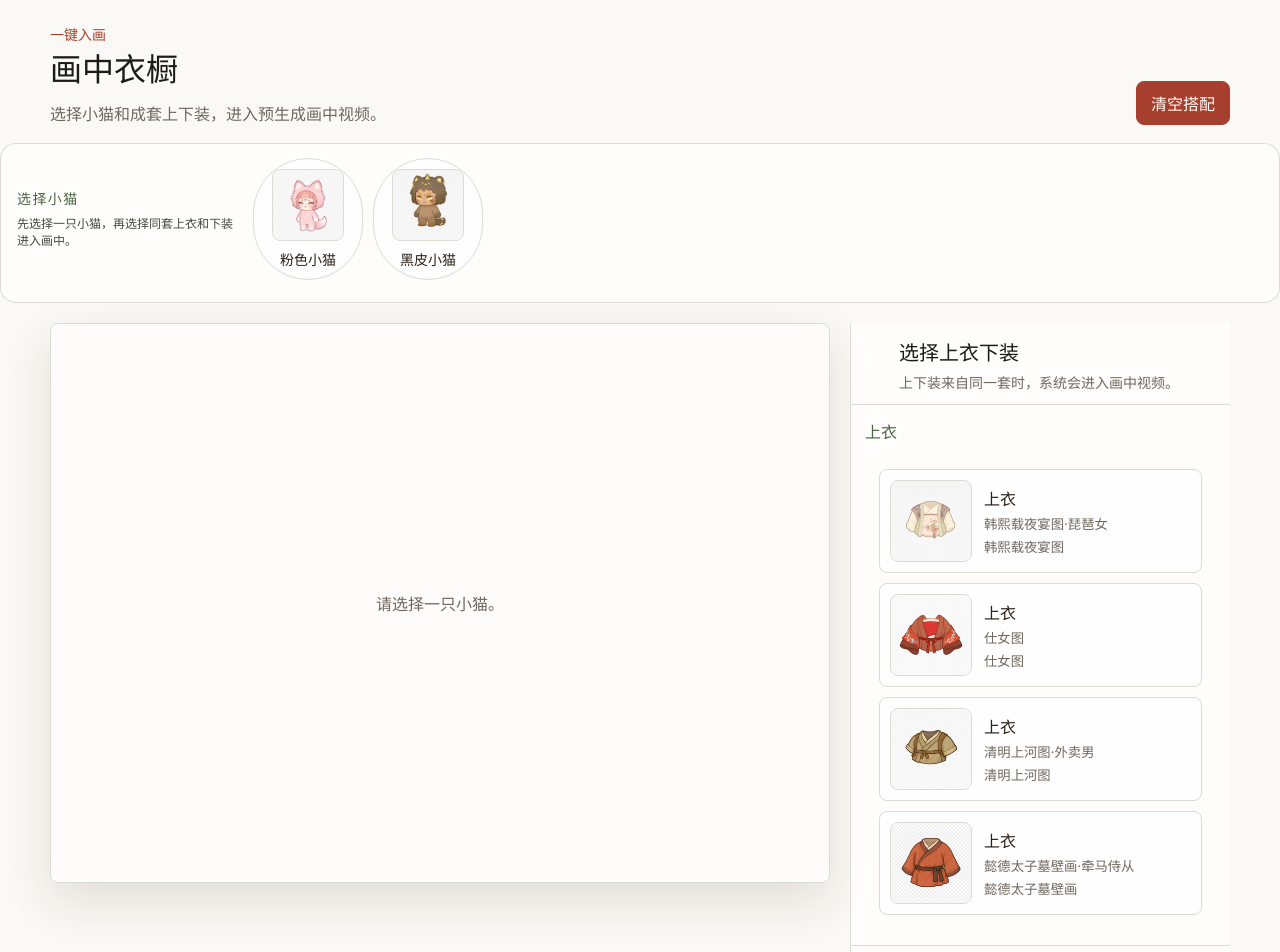
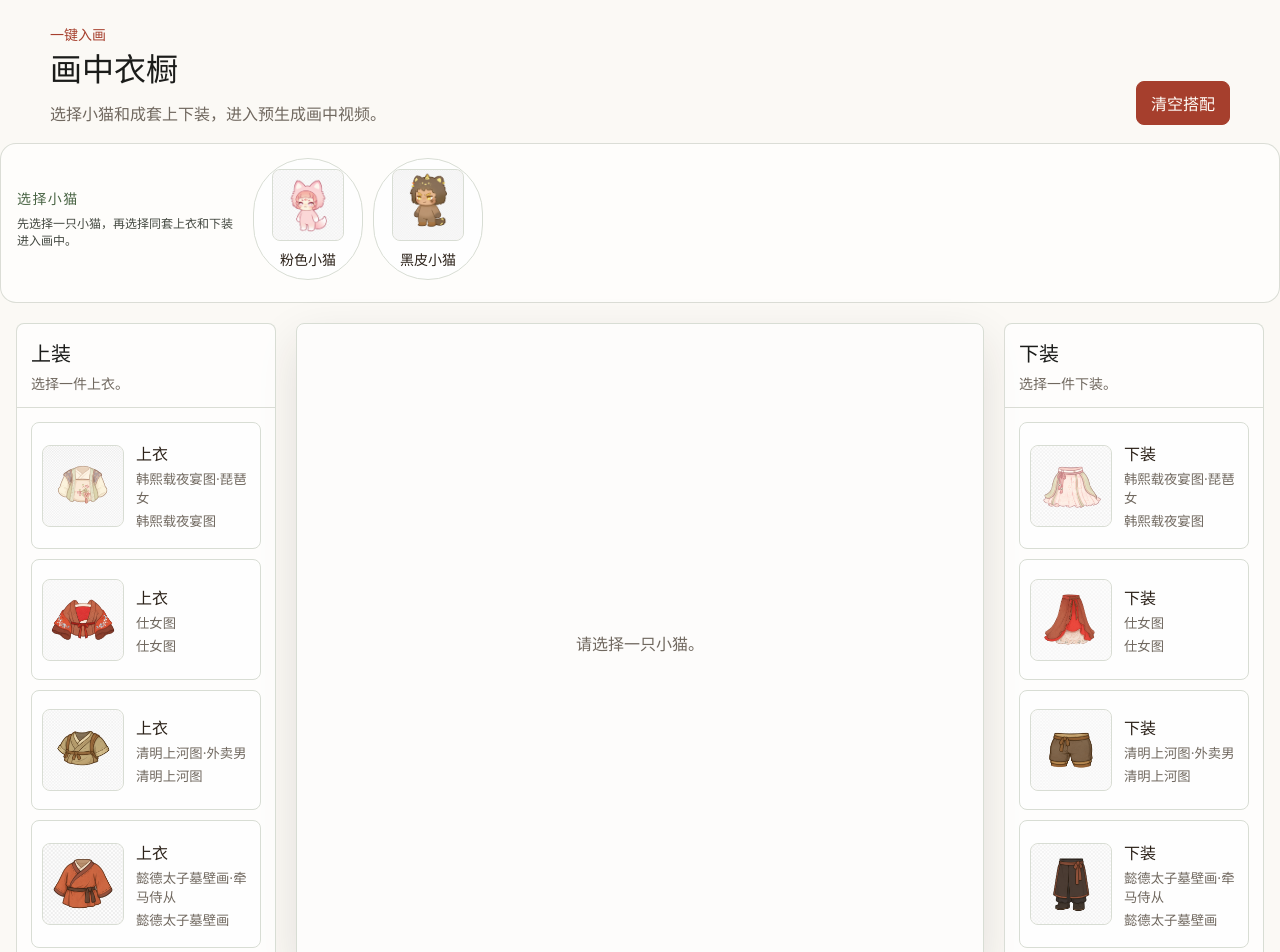
Before and after one commit to wangyuelu78-netizen/dressup, a React (Vite) app: page / in a window 1280 px wide. Shown: the top 952 px of the page. Built offline with nearby package versions, Linux system fonts and the light colour scheme; the HTML template or start-up script is replaced by a standard one.

Commit message:
修改布局

```diff
--- a/src/features/dressup/components/ItemPanel.jsx
+++ b/src/features/dressup/components/ItemPanel.jsx
@@ -27,45 +27,29 @@ function OutfitPartButton({ image, label, outfit, selected, onClick }) {
 
 export default function ItemPanel({
   outfits,
-  selectedBottomOutfitId,
-  selectedTopOutfitId,
-  onSelectBottomOutfit,
-  onSelectTopOutfit,
+  part,
+  selectedOutfitId,
+  onSelectOutfit,
 }) {
+  const isTop = part === "top";
+
   return (
-    <aside className="gf-panel" aria-label="衣物选择面板">
+    <aside className={`gf-panel outfit-side-panel outfit-side-panel-${part}`} aria-label={isTop ? "上装选择栏" : "下装选择栏"}>
       <div className="gf-panel-header">
-        <h2>选择上衣下装</h2>
-        <p>上下装来自同一套时，系统会进入画中视频。</p>
+        <h2>{isTop ? "上装" : "下装"}</h2>
+        <p>{isTop ? "选择一件上衣。" : "选择一件下装。"}</p>
       </div>
 
-      <div className="outfit-part-section">
-        <h3>上衣</h3>
-        <div className="gf-item-list custom-scrollbar" aria-label="上衣列表">
+      <div className="outfit-part-section outfit-part-section-full">
+        <div className="gf-item-list custom-scrollbar" aria-label={isTop ? "上衣列表" : "下装列表"}>
           {outfits.map((outfit) => (
             <OutfitPartButton
-              image={outfit.top}
-              key={`${outfit.id}-top`}
-              label="上衣"
+              image={isTop ? outfit.top : outfit.bottom}
+              key={`${outfit.id}-${part}`}
+              label={isTop ? "上衣" : "下装"}
               outfit={outfit}
-              selected={selectedTopOutfitId === outfit.id}
-              onClick={() => onSelectTopOutfit(outfit.id)}
-            />
-          ))}
-        </div>
-      </div>
-
-      <div className="outfit-part-section">
-        <h3>下装</h3>
-        <div className="gf-item-list custom-scrollbar" aria-label="下装列表">
-          {outfits.map((outfit) => (
-            <OutfitPartButton
-              image={outfit.bottom}
-              key={`${outfit.id}-bottom`}
-              label="下装"
-              outfit={outfit}
-              selected={selectedBottomOutfitId === outfit.id}
-              onClick={() => onSelectBottomOutfit(outfit.id)}
+              selected={selectedOutfitId === outfit.id}
+              onClick={() => onSelectOutfit(outfit.id)}
             />
           ))}
         </div>
--- a/src/index.css
+++ b/src/index.css
@@ -447,6 +447,7 @@ button {
   place-items: center;
   padding: 24px;
   background: rgba(43, 33, 24, 0.42);
+  z-index: 1000;
 }
 
 .modal-panel {
@@ -455,6 +456,8 @@ button {
   padding: 20px;
   background: var(--paper);
   box-shadow: var(--shadow);
+  position: relative;
+  z-index: 1001;
 }
 
 .modal-header {
@@ -512,12 +515,12 @@ button {
 }
 
 .gf-game-layout {
-  width: min(1180px, calc(100% - 32px));
+  width: min(1280px, calc(100% - 32px));
   margin: 20px auto 0;
   display: grid;
-  grid-template-columns: minmax(320px, 1fr) 380px;
+  grid-template-columns: 260px minmax(420px, 1fr) 260px;
   gap: 20px;
-  align-items: start;
+  align-items: stretch;
 }
 
 .gf-canvas-column {
@@ -554,6 +557,8 @@ button {
   background: rgba(255, 255, 255, 0.72);
   color: var(--ink);
   text-align: left;
+  position: relative;
+  z-index: 1;
 }
 
 .gf-item-card-active {
@@ -600,7 +605,7 @@ button {
 }
 
 .video-result {
-  min-height: 560px;
+  height: 640px;
   display: grid;
   align-content: center;
   gap: 16px;
@@ -689,6 +694,27 @@ button {
   font-size: 16px;
 }
 
+.outfit-side-panel {
+  height: 640px;
+  min-height: 640px;
+  border: 1px solid var(--line);
+  border-radius: 8px;
+  z-index: 1;
+}
+
+.outfit-side-panel .gf-panel-header {
+  padding: 14px;
+}
+
+.outfit-side-panel .gf-item-list {
+  padding: 0;
+}
+
+.outfit-part-section-full {
+  min-height: 0;
+  overflow: hidden;
+}
+
 @media (max-width: 900px) {
   .app-shell {
     grid-template-columns: 1fr;
@@ -721,6 +747,12 @@ button {
 
   .gf-game-header {
     display: grid;
+  }
+
+  .video-result,
+  .outfit-side-panel {
+    height: auto;
+    min-height: 0;
   }
 
   .character-options {
@@ -964,6 +996,7 @@ button {
   overflow: hidden;
   display: grid;
   grid-template-rows: auto 1fr auto;
+  z-index: 1;
 }
 
 .gf-panel-vertical {
@@ -1036,6 +1069,8 @@ button {
   justify-content: center;
   gap: 14px 12px;
   overflow-y: auto;
+  position: relative;
+  z-index: 1;
 }
 
 .gf-item-bubble {
--- a/src/pages/DressupPage.jsx
+++ b/src/pages/DressupPage.jsx
@@ -43,6 +43,13 @@ export default function DressUpPage() {
       />
 
       <section className="gf-game-layout">
+        <ItemPanel
+          outfits={outfits}
+          part="top"
+          selectedOutfitId={selectedTopOutfitId}
+          onSelectOutfit={selectTopOutfit}
+        />
+
         <div className="gf-canvas-column">
           <VideoResult
             message={message}
@@ -53,10 +60,9 @@ export default function DressUpPage() {
 
         <ItemPanel
           outfits={outfits}
-          selectedBottomOutfitId={selectedBottomOutfitId}
-          selectedTopOutfitId={selectedTopOutfitId}
-          onSelectBottomOutfit={selectBottomOutfit}
-          onSelectTopOutfit={selectTopOutfit}
+          part="bottom"
+          selectedOutfitId={selectedBottomOutfitId}
+          onSelectOutfit={selectBottomOutfit}
         />
       </section>
 
```
